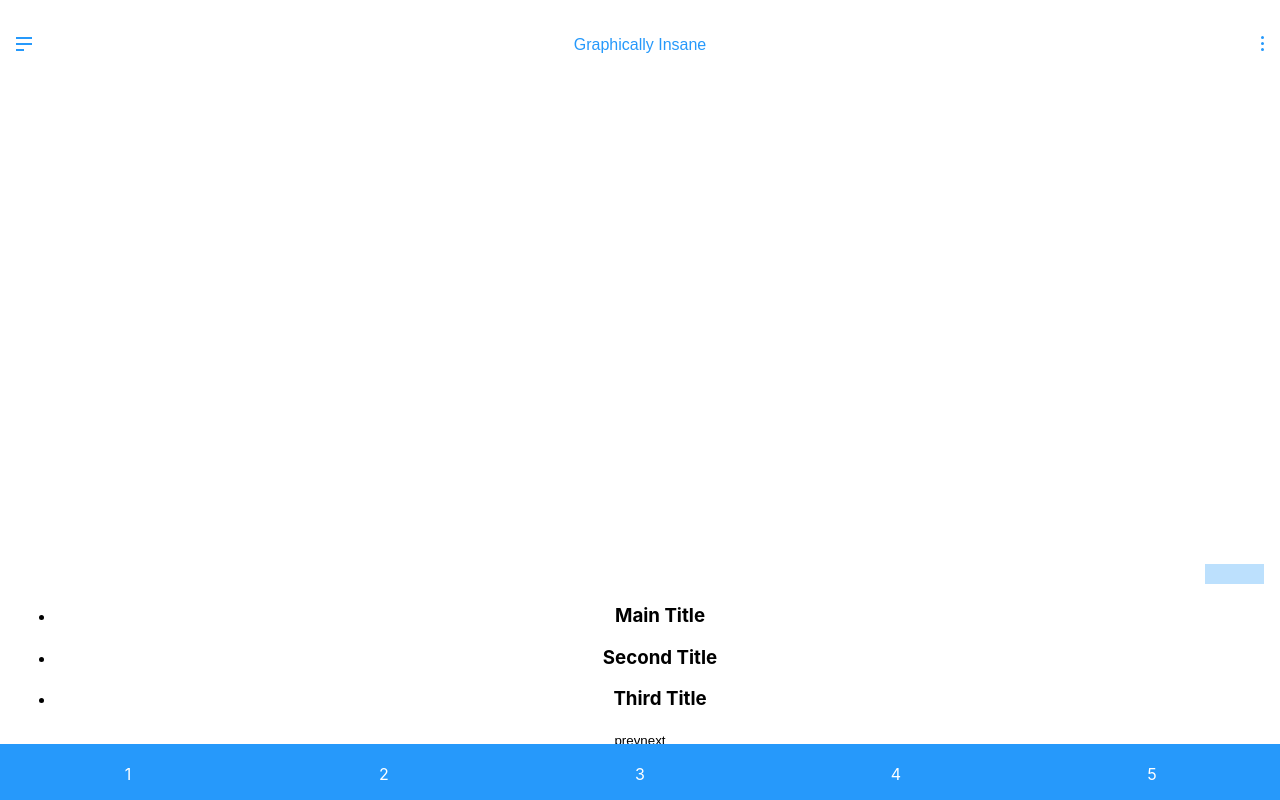
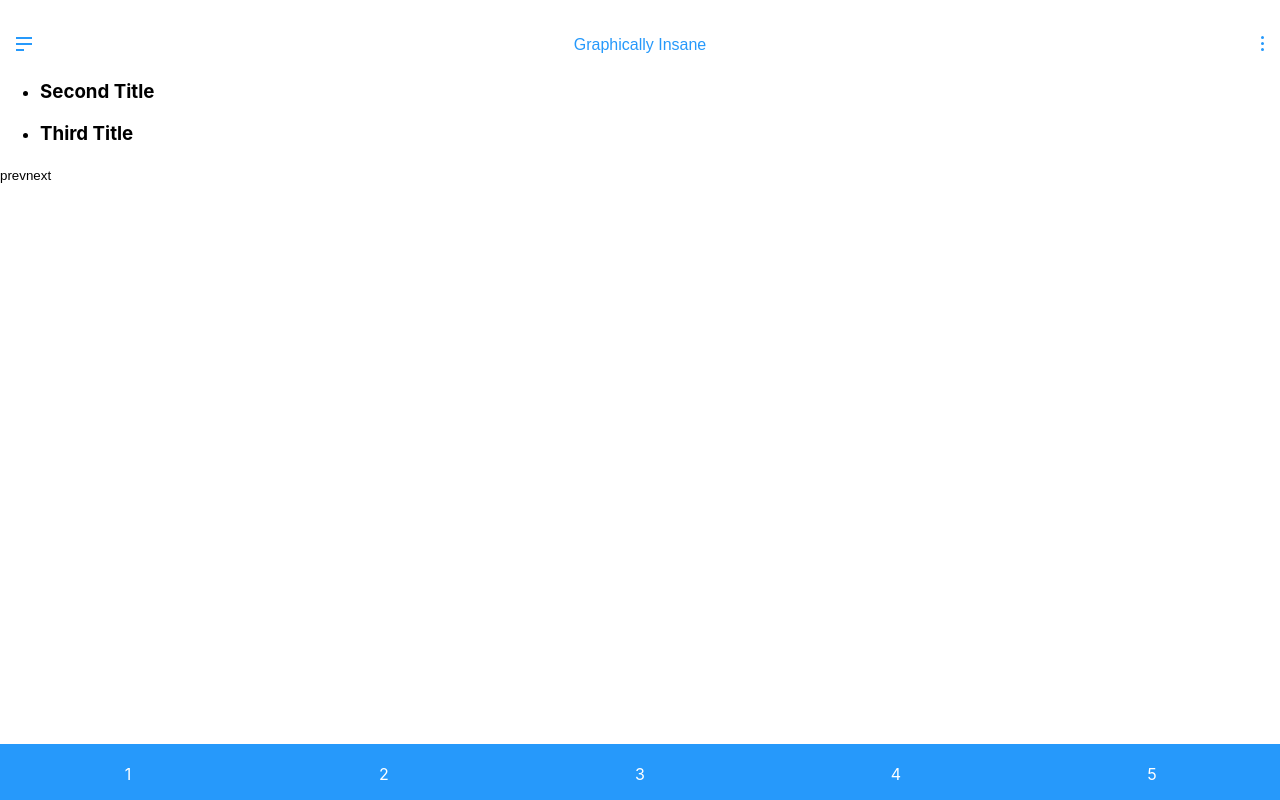
Before and after one commit to noximus/Graphically-Insane, a React (Create React App) app: page /contact in a window 1280 px wide. Built offline with nearby package versions, Linux system fonts and the light colour scheme.

Commit message:
fixed css on homepage

```diff
--- a/src/App.css
+++ b/src/App.css
@@ -52,33 +52,6 @@ button {
   flex-basis: 52px;
   padding: 36px 16px 0 0;
 }
-
-.jumbotron {
-  display: grid;
-  gap: 20px;
-  margin: 88px 16px 20px;
-  grid-template-rows: 200px 156px;
-  grid-template-areas:
-    'main main'
-    'second third';
-}
-.hero-caro {
-  margin: 0px 16px 20px;
-  text-align: center;
-}
-
-.main_img {
-  background-color: #bce0fd;
-  grid-area: main;
-}
-.second_img {
-  background-color: #bce0fd;
-  grid-area: second;
-}
-.third_img {
-  background-color: #bce0fd;
-  grid-area: third;
-}
 footer {
   color: white;
   width: 100%;
--- a/src/Home.css
+++ b/src/Home.css
@@ -1,4 +1,4 @@
-.jumbotron {
+.body-home .jumbotron {
   display: grid;
   gap: 20px;
   margin: 88px 16px 20px;
@@ -7,20 +7,20 @@
     'main main'
     'second third';
 }
-.hero-caro {
+.body-home .hero-caro {
   margin: 0px 16px 20px;
   text-align: center;
 }
 
-.main_img {
+.body-home .main_img {
   background-color: #bce0fd;
   grid-area: main;
 }
-.second_img {
+.body-home .second_img {
   background-color: #bce0fd;
   grid-area: second;
 }
-.third_img {
+.body-home .third_img {
   background-color: #bce0fd;
   grid-area: third;
 }
--- a/src/Home.js
+++ b/src/Home.js
@@ -4,7 +4,7 @@ import './Home.css';
 
 const Home = () => {
   return (
-    <div className="body">
+    <div className="body-home">
       <div className="jumbotron">
         <div className="main_img"></div>
         <div className="second_img"></div>
--- a/src/Portfolio.css
+++ b/src/Portfolio.css
@@ -1,4 +1,4 @@
-.jumbotron {
+.body-portfolio .jumbotron {
   display: grid;
   gap: 8px;
   margin: 88px 16px 20px;
@@ -10,51 +10,51 @@
     'project6 project7 project5'
     'project8 project9 project10';
 }
-.jumbotron div {
+.body-portfolio .jumbotron div {
   background-color: #bce0fd;
 }
-.hero-caro {
+.body-portfolio .hero-caro {
   margin: 0px 16px 20px;
   text-align: center;
 }
 
-.project1 {
+.body-portfolio .project1 {
   background-color: #bce0fd;
   grid-area: project1;
 }
-.project2 {
+.body-portfolio .project2 {
   background-color: #bce0fd;
   grid-area: project2;
 }
-.project3 {
+.body-portfolio .project3 {
   background-color: #bce0fd;
   grid-area: project3;
 }
-.project4 {
+.body-portfolio .project4 {
   background-color: #bce0fd;
   grid-area: project4;
 }
-.project5 {
+.body-portfolio .project5 {
   background-color: #bce0fd;
   grid-area: project5;
 }
-.project6 {
+.body-portfolio .project6 {
   background-color: #bce0fd;
   grid-area: project6;
 }
-.project7 {
+.body-portfolio .project7 {
   background-color: #bce0fd;
   grid-area: project7;
 }
-.project8 {
+.body-portfolio .project8 {
   background-color: #bce0fd;
   grid-area: project8;
 }
-.project9 {
+.body-portfolio .project9 {
   background-color: #bce0fd;
   grid-area: project9;
 }
-.project10 {
+.body-portfolio .project10 {
   background-color: #bce0fd;
   grid-area: project10;
 }
--- a/src/Portfolio.js
+++ b/src/Portfolio.js
@@ -4,7 +4,7 @@ import './Portfolio.css';
 
 const Portfolio = () => {
   return (
-    <div className="body">
+    <div className="body-portfolio">
       <div className="jumbotron">
         <div className="project1">1</div>
         <div className="project2">2</div>
```
